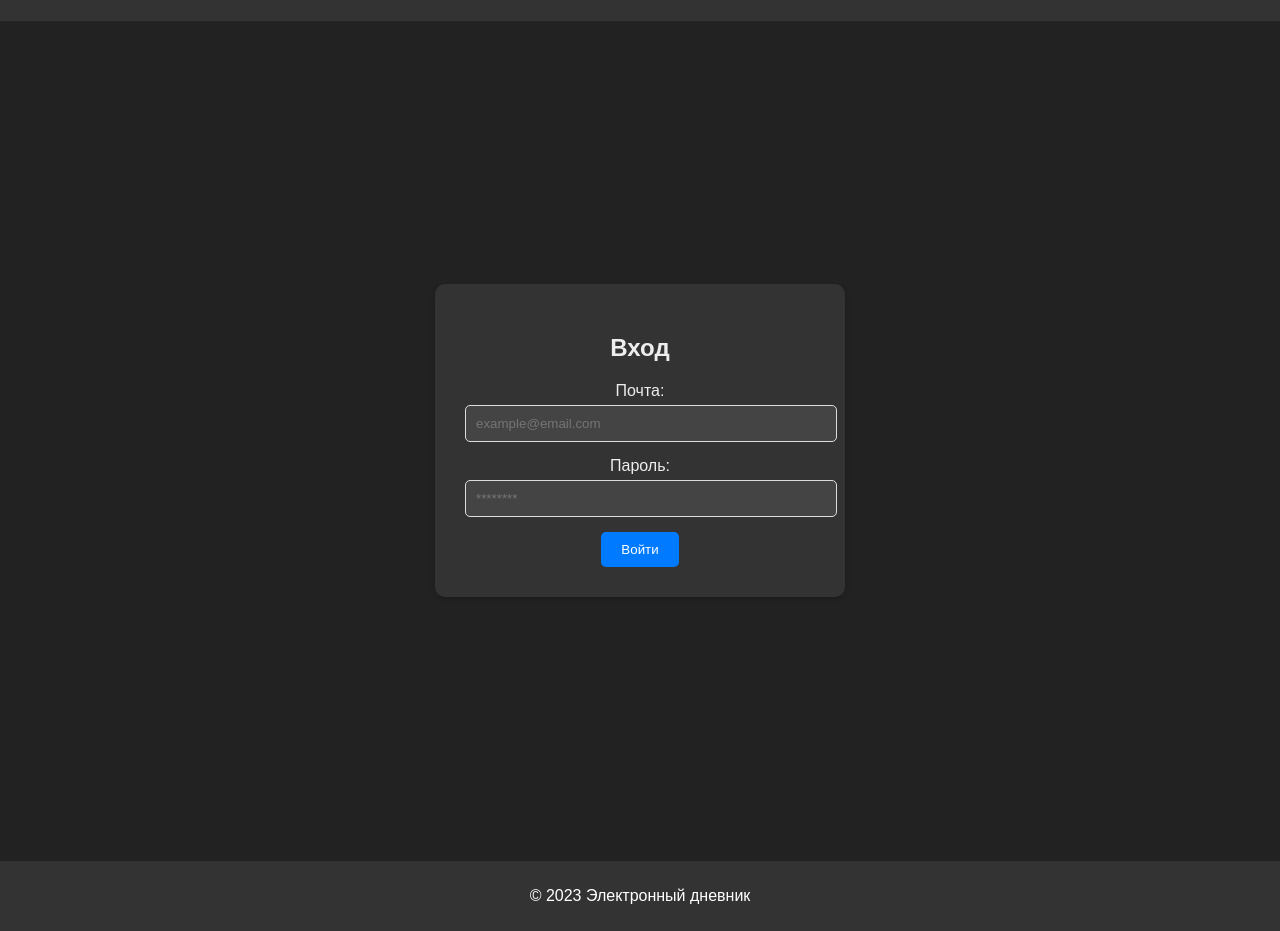
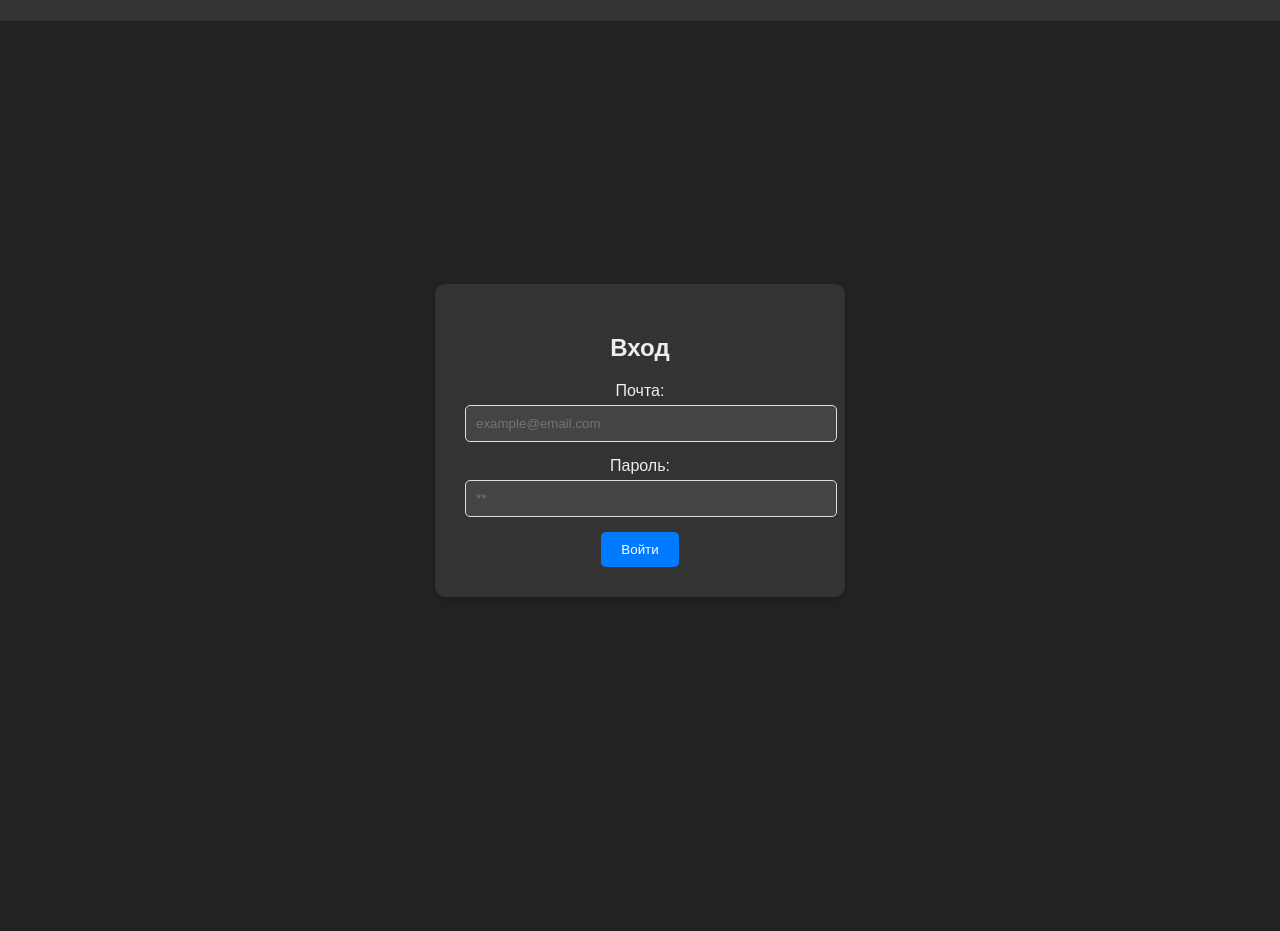
Before and after one commit to Scprondation/SPBdnevnik.github.io, a plain HTML site: page Login/ingex.html in a window 1280 px wide. Shown: the part 99-1030 px from the top of the page. After the commit the page ends 960 px from the top, so only its background shows below. Drawn offline with Linux system fonts and the light colour scheme.

Commit message:
Update ingex.html

```diff
--- a/Login/ingex.html
+++ b/Login/ingex.html
@@ -14,21 +14,19 @@
     <main>
         <div class="login-form">
             <h2>Вход</h2>
-            <form>
+            <form id="loginForm">
                 <label for="email">Почта:</label>
                 <input type="email" id="email" name="email" placeholder="example@email.com" required>
 
                 <label for="password">Пароль:</label>
-                <input type="password" id="password" name="password" placeholder="********" required>
+                <input type="password" id="password" name="password" placeholder="**" required>
 
                 <button type="submit">Войти</button>
             </form>
         </div>
     </main>
 
-    <footer>
-        <p>&copy; 2023 Электронный дневник</p>
-    </footer>
+
 
     <script src="script.js"></script>
 </body>
```
